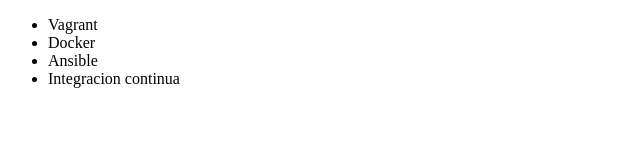
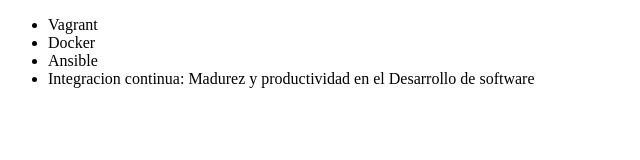
Before and after one commit to Danzzzen/Practice-git, a plain HTML site: page index.html in a window 1280 px wide. Shown: the whole page, without its empty margins (0-640 px from the left). Drawn offline with Linux system fonts and the light colour scheme.

Commit message:
renombrando curso de integracion continua

```diff
--- a/index.html
+++ b/index.html
@@ -9,7 +9,7 @@
          <li> Vagrant </li>
          <li> Docker </li>
          <li> Ansible </li>
-         <li> Integracion continua </li>
+         <li> Integracion continua: Madurez y productividad en el Desarrollo de software </li>
      </ul>
 </body>
 </html>
```
